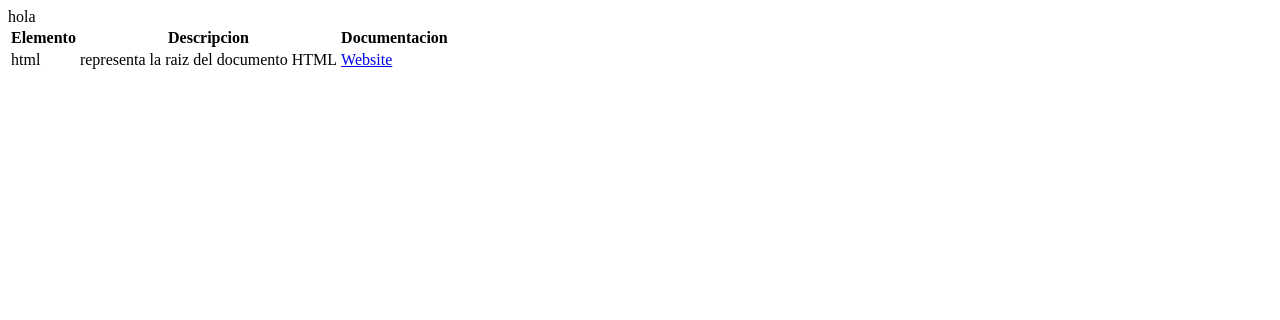
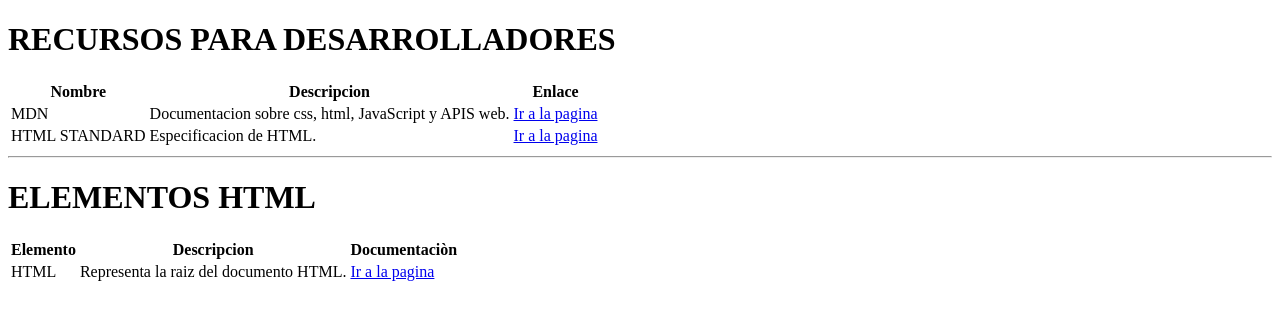
Before and after one commit to Jona126/mi_manual, a plain HTML site: page index.html in a window 1280 px wide. Drawn offline with Linux system fonts and the light colour scheme.

Commit message:
Tarea de Lunes Terminada

```diff
--- a/index.html
+++ b/index.html
@@ -7,20 +7,44 @@
     <title>Document</title>
 </head>
 <body>
-    <div>hola</div>
+    <h1>RECURSOS PARA DESARROLLADORES</h1>
+    <table>
+        <thead>
+            <tr>
+                <th>Nombre</th>
+                <th>Descripcion</th>
+                <th>Enlace</th>
+            </tr>
+        </thead>
+
+        <tbody>
+                <td>MDN</td>
+                <td>Documentacion sobre css, html, JavaScript y APIS web.</td>
+                <td><a href="https://developer.mozilla.org/es/" target= "_blank">Ir a la pagina</a></td>
+        </tbody>
+        <tbody>
+            <td>HTML STANDARD</td>
+            <td>Especificacion de HTML.</td>
+            <td><a href="https://html.spec.whatwg.org/" target= "_blank">Ir a la pagina</a></td>
+        </tbody>
+
+
+    </table>
+    <hr>
+    <h1>ELEMENTOS HTML</h1>
     <table>
         <thead>
             <tr>
                 <th>Elemento</th>
                 <th>Descripcion</th>
-                <th>Documentacion</th>
+                <th>Documentaciòn</th>
             </tr>
         </thead>
         <tbody>
-                <td>html</td>
-                <td>representa la raiz del documento HTML</td>
-                <td><a href="https://example.com" target= "_blank">Website</a></td>
-        </tbody>
+            <td>HTML</td>
+            <td>Representa la raiz del documento HTML.</td>
+            <td><a href="https://developer.mozilla.org/en-US/docs/Web/HTML/Element/html" target= "_blank">Ir a la pagina</a></td>
+    </tbody>
     </table>
 </body>
 </html>
```
